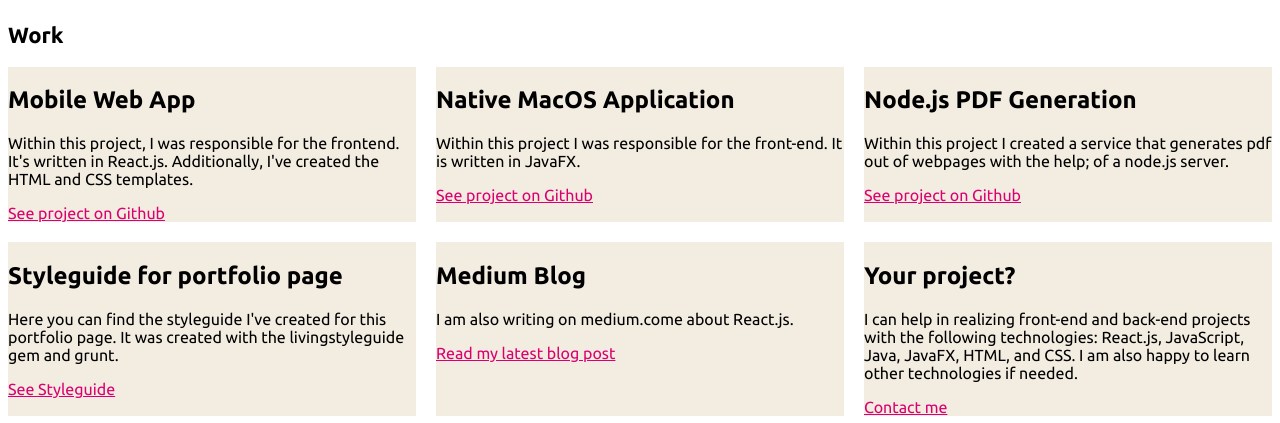
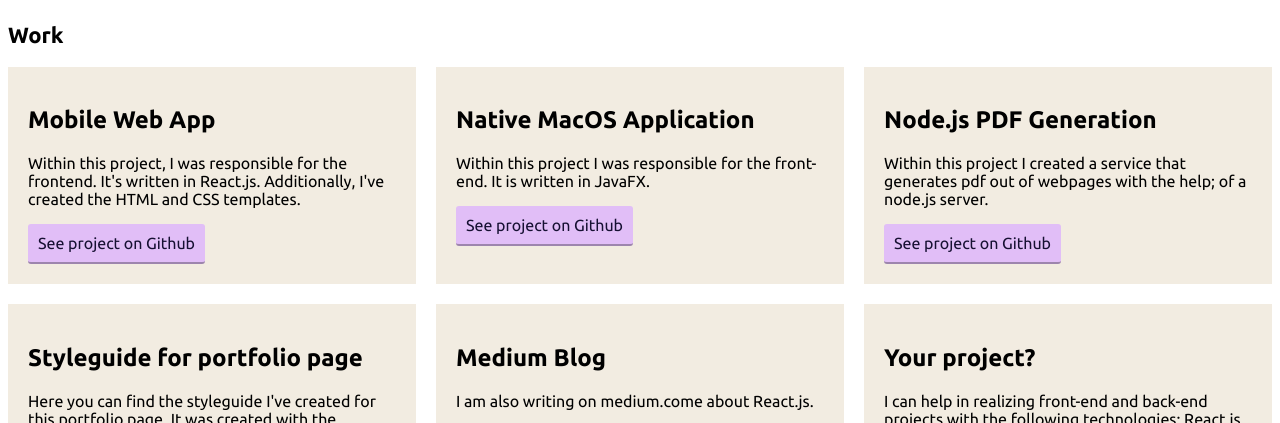
Before and after one commit to emilym1989/portfolio-site, a plain HTML site: page work.html in a window 1280 px wide. Shown: the part 114-537 px from the top of the page. Drawn offline with Linux system fonts and the light colour scheme.

Commit message:
fixed hover error

```diff
--- a/css/style.production.css
+++ b/css/style.production.css
@@ -6,13 +6,13 @@
 */
 
 :root {
-    --link-color-primary: #db0071;
-    --link-color-visited: #02914a;
-    --link-color-active: #debcfd;
-    --button-color-primary: #f2ece1;
-    --button-font-color: #db0071;
+  --link-color-primary: #ec515f;
+  --link-color-visited: #161032;
+  --link-color-active: #E4840d;
+  --button-color-primary: #e1bef7;
+  --button-font-color: #161032;
   --border-bottom-color: rgba(0, 0, 0, 0.3);
-    --grid-item-background-color: #f2ece1;
+  --grid-item-background-color: #e1bef7;
 }
 .navigation-list__item--active {
   text-decoration: none;
@@ -63,9 +63,14 @@
 button:hover, .button:hover, button :focus, .button :focus {
   cursor: pointer;
   opacity: 0.8;
+
 }
 button:visited, .button:visited {
   color: var(--button-font-color);
+}
+
+.background-blue {
+  background-color: blue;
 }
 .profile_portrait {
   float: left;
@@ -135,6 +140,7 @@
   -webkit-transition: 0.2s ease;
   -o-transition: 0.2s ease;
   transition: 0.2s ease;
+  padding: 20px;
 }
 .grid_item:hover {
   -webkit-transform: scale(1.05);
--- a/work.html
+++ b/work.html
@@ -40,42 +40,42 @@
                     <p>
                         Within this project, I was responsible for the frontend. It's written in React.js. Additionally, I've created the HTML and CSS templates.
                     </p>
-                    <a href="#">See project on Github</a>
+                    <a href="#" class="button">See project on Github</a>
                 </div>
                 <div class="grid_item">
                     <h2>Native MacOS Application</h2>
                     <p>
                         Within this project I was responsible for the front-end. It is written in JavaFX.
                     </p>
-                    <a href="#">See project on Github</a>
+                    <a href="#" class="button">See project on Github</a>
                 </div>
                 <div class="grid_item">
                     <h2>Node.js PDF Generation</h2>
                     <p>
                         Within this project I created a service that generates pdf out of webpages with the help; of a node.js server.
                     </p>
-                    <a href="#">See project on Github</a>
+                    <a href="#" class="button">See project on Github</a>
                 </div>
                 <div class="grid_item">
                     <h2>Styleguide for portfolio page</h2>
                     <p>
                         Here you can find the styleguide I've created for this portfolio page. It was created with the livingstyleguide gem and grunt.
                     </p>
-                    <a href="#">See Styleguide</a>
+                    <a href="#" class="button">See project on Github</a>
                 </div>
                 <div class="grid_item">
                     <h2>Medium Blog</h2>
                     <p>
                         I am also writing on medium.come about React.js.
                     </p>
-                    <a href="#">Read my latest blog post</a>
+                    <a href="#" class="button">See project on Github</a>
                 </div>
                 <div class="grid_item">
                     <h2>Your project?</h2>
                     <p>
                         I can help in realizing front-end and back-end projects with the following technologies: React.js, JavaScript, Java, JavaFX, HTML, and CSS. I am also happy to learn other technologies if needed.
                     </p>
-                    <a href="#">Contact me</a>
+                    <a href="#" class="button background-blue">See blue</a>
                 </div>
             </div>
         </section>
```
Lines whose indentation alone changed are shown as unchanged.
